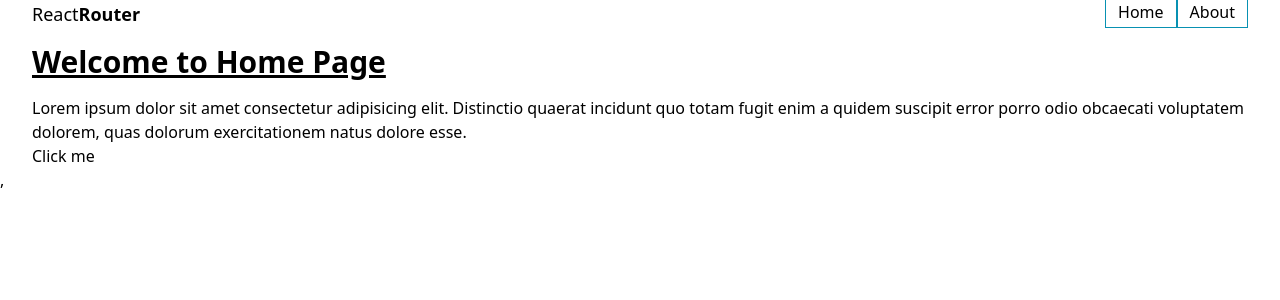
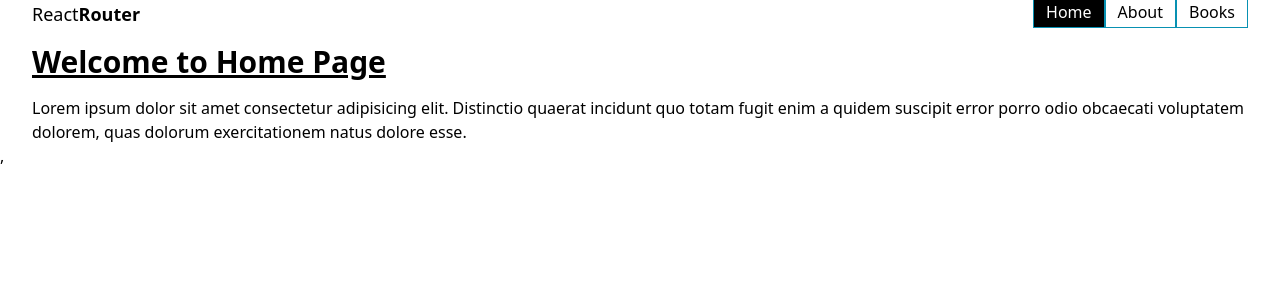
Before and after one commit to MariusAskelovic/10_react_router_tailwind, a React (Vite) app: page / in a window 1280 px wide. Shown: the top 300 px of the page. Built offline with nearby package versions, Linux system fonts and the light colour scheme.

Commit message:
Single book

```diff
--- a/src/App.jsx
+++ b/src/App.jsx
@@ -2,6 +2,9 @@ import AboutPage from './pages/AboutPage';
 import HomePage from './pages/HomePage';
 import Header from './components/layout/Header';
 import { Routes, Route } from 'react-router-dom';
+import NotFoundPage from './pages/NotFoundPage';
+import BooksPage from './pages/BooksPage';
+import SingleBookPage from './pages/SingleBookPage';
 
 export default function App() {
   return (
@@ -10,6 +13,9 @@ export default function App() {
       <Routes>
         <Route path="/" element={<HomePage />} />
         <Route path="/about" element={<AboutPage />} />
+        <Route path="/books" element={<BooksPage />} />
+        <Route path="/books/book1" element={<SingleBookPage />} />
+        <Route path="*" element={<NotFoundPage />} />
       </Routes>
     </div>
   );
--- a/src/components/layout/Header.jsx
+++ b/src/components/layout/Header.jsx
@@ -1,3 +1,5 @@
+import { NavLink } from 'react-router-dom';
+
 export default function Header() {
   return (
     <header className="mb-4">
@@ -6,18 +8,25 @@ export default function Header() {
           React<span className="font-bold">Router</span>
         </a>
         <nav>
-          <a
-            href="/"
-            className="border hover:bg-slate-400 border-cyan-600 p-3 px-3 py-1"
+          <NavLink
+            to="/"
+            activeClassName="boom"
+            className="border hover:bg-slate-400 border-cyan-600  p-3 px-3 py-1"
           >
             Home
-          </a>
-          <a
-            href="/about"
+          </NavLink>
+          <NavLink
+            to="/about"
             className="border hover:bg-slate-400 border-cyan-600 p-3 px-3 py-1"
           >
             About
-          </a>
+          </NavLink>
+          <NavLink
+            to="/books"
+            className="border hover:bg-slate-400 border-cyan-600 p-3 px-3 py-1"
+          >
+            Books
+          </NavLink>
         </nav>
       </div>
     </header>
--- a/src/index.css
+++ b/src/index.css
@@ -1,3 +1,10 @@
 @tailwind base;
 @tailwind components;
 @tailwind utilities;
+
+.active {
+  @apply text-white bg-black;
+}
+.boom {
+  @apply bg-red-400;
+}
--- a/src/pages/AboutPage.jsx
+++ b/src/pages/AboutPage.jsx
@@ -2,8 +2,7 @@ export default function AboutPage() {
   return (
     <div className="container">
       <h1 className="text-3xl font-bold underline pb-4">About page</h1>
-      <p className="">This is all about us</p>
-      <button>Click me</button>
+      <p>This is all about us</p>
     </div>
   );
 }
--- /dev/null
+++ b/src/pages/BooksPage.jsx
@@ -0,0 +1,45 @@
+import { Link } from 'react-router-dom';
+
+const bookData = [
+  {
+    id: 1,
+    title: 'The Catcher in the Rye',
+    author: 'J.D. Salinger',
+    year: 1951,
+    genre: 'Bildungsroman',
+  },
+  {
+    id: 2,
+    title: 'To Kill a Mockingbird',
+    author: 'Harper Lee',
+    year: 1960,
+    genre: 'Southern Gothic',
+  },
+  {
+    id: 3,
+    title: '1984',
+    author: 'George Orwell',
+    year: 1949,
+    genre: 'Dystopian Fiction',
+  },
+  // add more books here
+];
+export default function BooksPage() {
+  return (
+    <div className="container">
+      <h1 className="text-3xl font-bold underline pb-4">Books page</h1>
+      <p>See all the books we have</p>
+
+      <h2 className="text-2xl font-medium mb-2">Pick a book</h2>
+      <ul>
+        {bookData.map((obj) => (
+          <li key={obj.id}>
+            <Link to={'book' + obj.id} className="mt-1 underline">
+              {obj.title}
+            </Link>
+          </li>
+        ))}
+      </ul>
+    </div>
+  );
+}
--- a/src/pages/HomePage.jsx
+++ b/src/pages/HomePage.jsx
@@ -10,7 +10,6 @@ export default function HomePage() {
         obcaecati voluptatem dolorem, quas dolorum exercitationem natus dolore
         esse.
       </p>
-      <button>Click me</button>
     </div>
   );
 }
--- /dev/null
+++ b/src/pages/NotFoundPage.jsx
@@ -0,0 +1,13 @@
+import { Link } from 'react-router-dom';
+
+export default function NotFoundPage() {
+  return (
+    <div className="container">
+      <h1 className="text-5xl pb-4">Oops, 404, page not found</h1>
+      <p className="text-lg">THe page was not found</p>
+      <Link className="underline text-2xl pt-4 block" to={'/'}>
+        try home page
+      </Link>
+    </div>
+  );
+}
--- /dev/null
+++ b/src/pages/SingleBookPage.jsx
@@ -0,0 +1,7 @@
+export default function SingleBookPage() {
+  return (
+    <div className="container">
+      <h1 className="text-3xl font-bold underline pb-4">Single book page</h1>
+    </div>
+  );
+}
```
